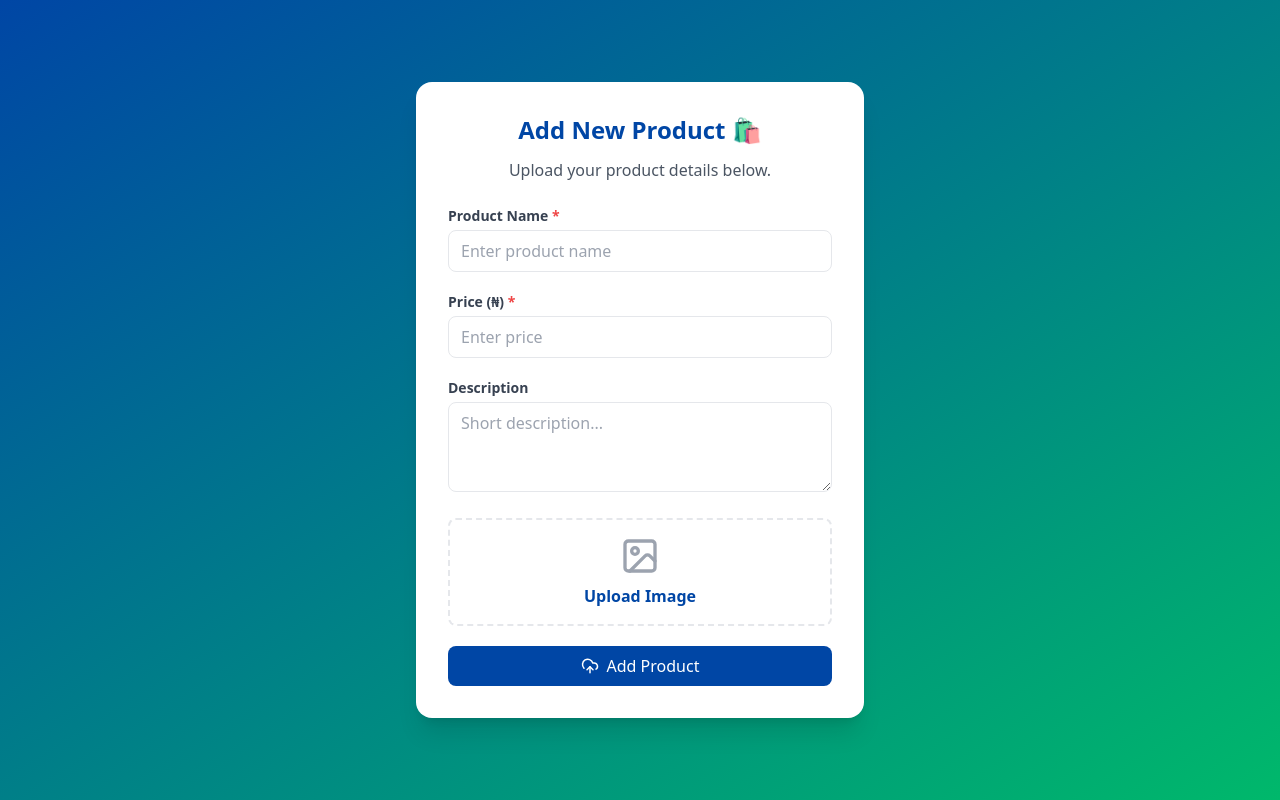
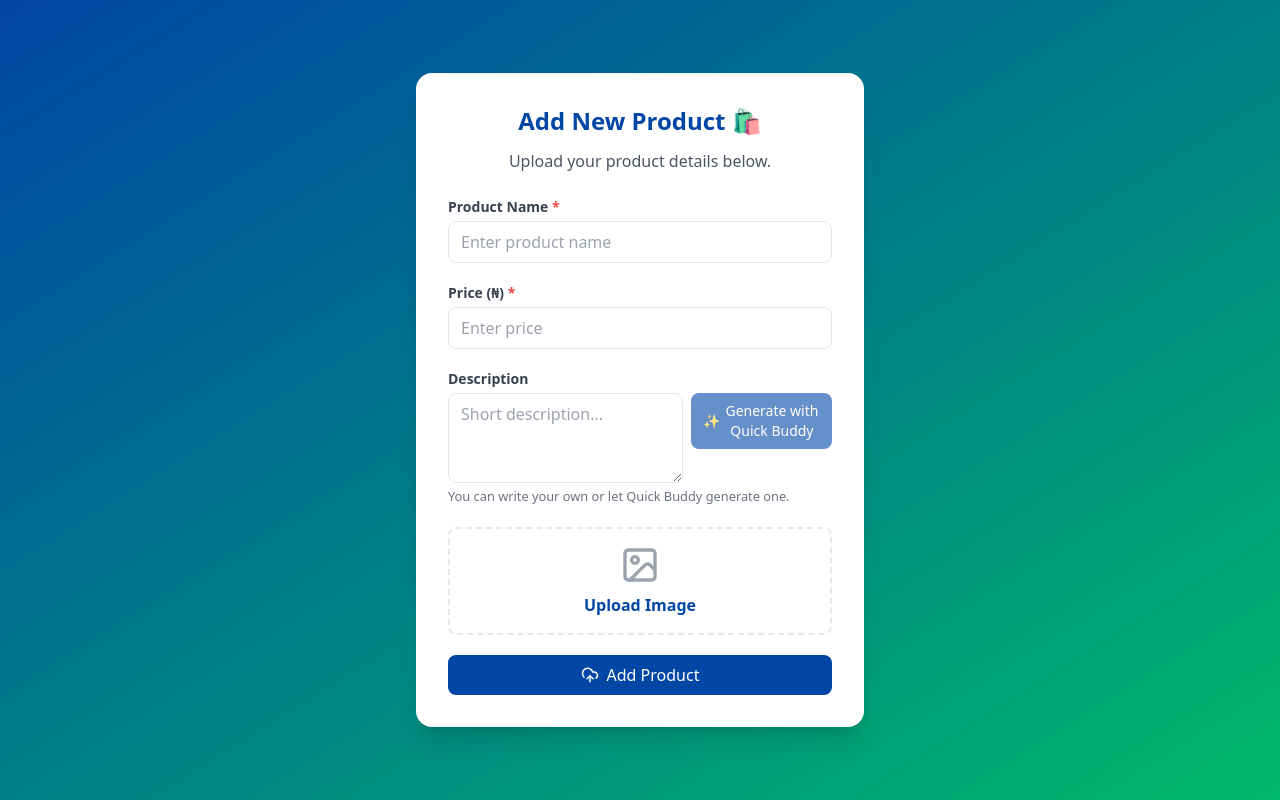
Before and after one commit to Ademolah/QuickInvoiceFrontend, a React (Create React App) app: page /market/add-product in a window 1280 px wide. Built offline with nearby package versions, Linux system fonts and the light colour scheme.

Commit message:
updated AI feature to generate description

```diff
--- a/src/pages/AddProduct.jsx
+++ b/src/pages/AddProduct.jsx
@@ -13,6 +13,7 @@ const AddProduct = () => {
   const [name, setName] = useState("");
   const [price, setPrice] = useState("");
   const [description, setDescription] = useState("");
+  const [loadingDescription, setLoadingDescription] = useState(false);
   const [image, setImage] = useState(null);
   const [preview, setPreview] = useState(null);
   const [loading, setLoading] = useState(false);
@@ -57,6 +58,32 @@ const AddProduct = () => {
       setLoading(false);
     }
   };
+
+const generateWithQuickBuddy = async () => {
+
+        if (!name.trim()) {
+          toast.error("Please enter a product name first.");
+          return;
+        }
+        try {
+          setLoadingDescription(true);
+          const res = await axios.post(
+            `${API}/api/quickbuddy/generate-description`,
+            { name: name },
+            {
+              headers: { Authorization: `Bearer ${token}` },
+            }
+          );
+          setDescription(res.data.description);
+          toast.success("Description generated by Quick Buddy!");
+        } catch (err) {
+          console.error(err);
+          toast.error("Failed to generate description. Try again.");
+        } finally {
+          setLoadingDescription(false);
+        }
+};
+
   return (
     <div className="min-h-screen bg-gradient-to-br from-[#0046A5] to-[#00B86B] flex items-center justify-center px-4 py-10">
       <div className="bg-white shadow-xl rounded-2xl p-8 w-full max-w-md animate-fadeIn">
@@ -67,7 +94,7 @@ const AddProduct = () => {
               Product Added!
             </h2>
             <p className="text-gray-600 mb-6">
-              Your product has been listed successfully on MarketSquare.
+              Your product has been listed successfully on MarketZone.
             </p>
             <div className="flex flex-col items-center space-y-3 mt-6">
                 <button
@@ -124,6 +151,7 @@ const AddProduct = () => {
                 <label className="block text-sm font-semibold text-gray-700 mb-1">
                     Description
                 </label>
+                <div className="flex items-start space-x-2">
                     <textarea
                     value={description}
                     onChange={(e) => setDescription(e.target.value)}
@@ -131,6 +159,25 @@ const AddProduct = () => {
                     rows="3"
                     className="w-full border rounded-lg px-3 py-2 focus:outline-none focus:ring-2 focus:ring-[#0046A5]"
                     ></textarea>
+                    <button
+                    type="button"
+                    disabled={!name.trim() || loadingDescription}
+                    onClick={generateWithQuickBuddy}
+                    className="bg-[#0046A5] text-white px-3 py-2 rounded-lg hover:bg-[#00398D] transition text-sm flex items-center space-x-1 disabled:opacity-60"
+                    >
+                    {loadingDescription ? (
+                        <span>Generating...</span>
+                    ) : (
+                        <>
+                        <span>✨</span>
+                        <span>Generate with Quick Buddy</span>
+                        </>
+                    )}
+                    </button>
+                </div>
+                <small className="text-gray-500 block mt-1">
+                    You can write your own or let Quick Buddy generate one.
+                </small>
                 </div>
               {/* Image Upload */}
               <div className="border-2 border-dashed rounded-lg p-4 flex flex-col items-center justify-center hover:bg-gray-50 transition">
```
Lines whose indentation alone changed are shown as unchanged.
